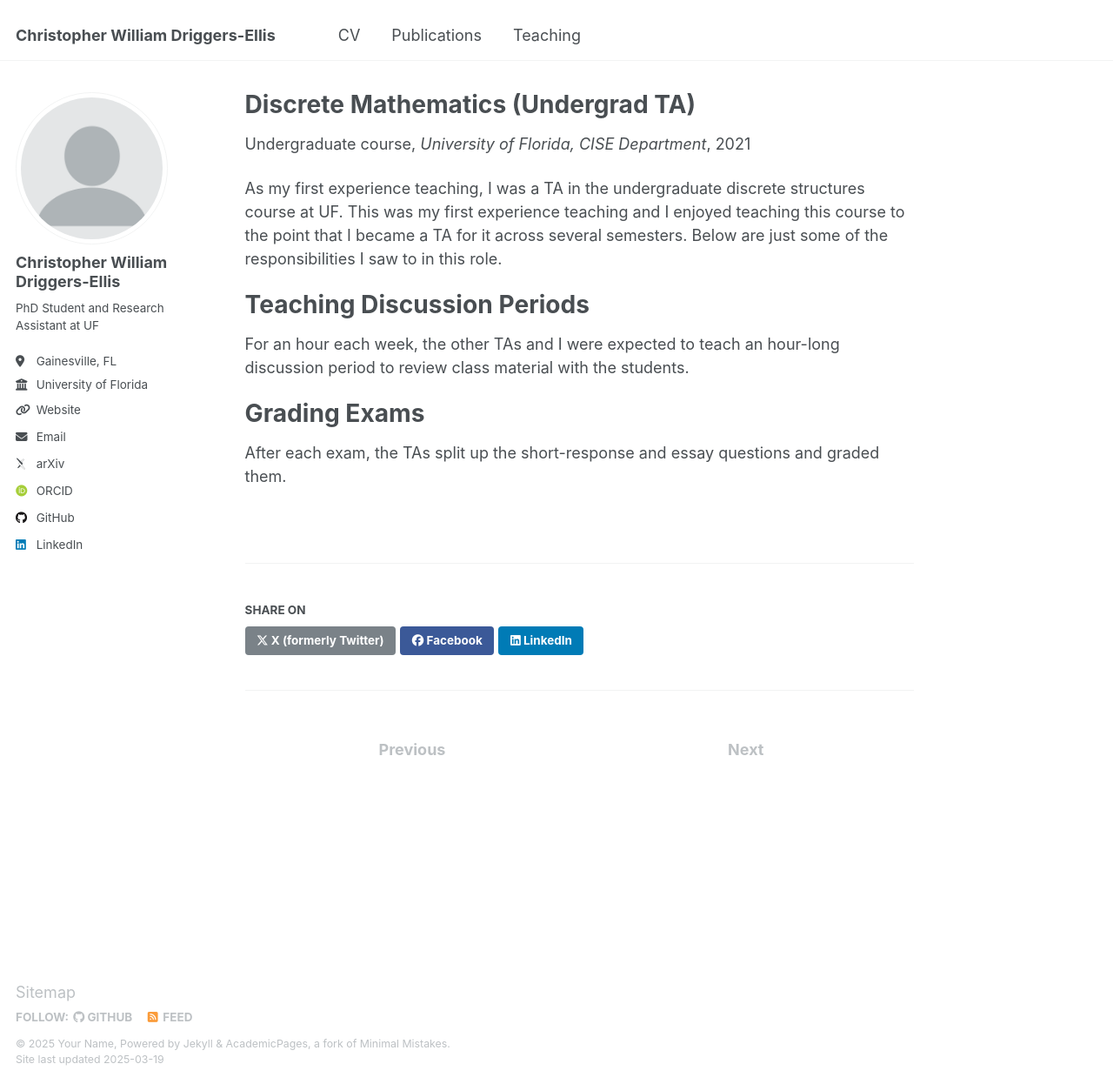
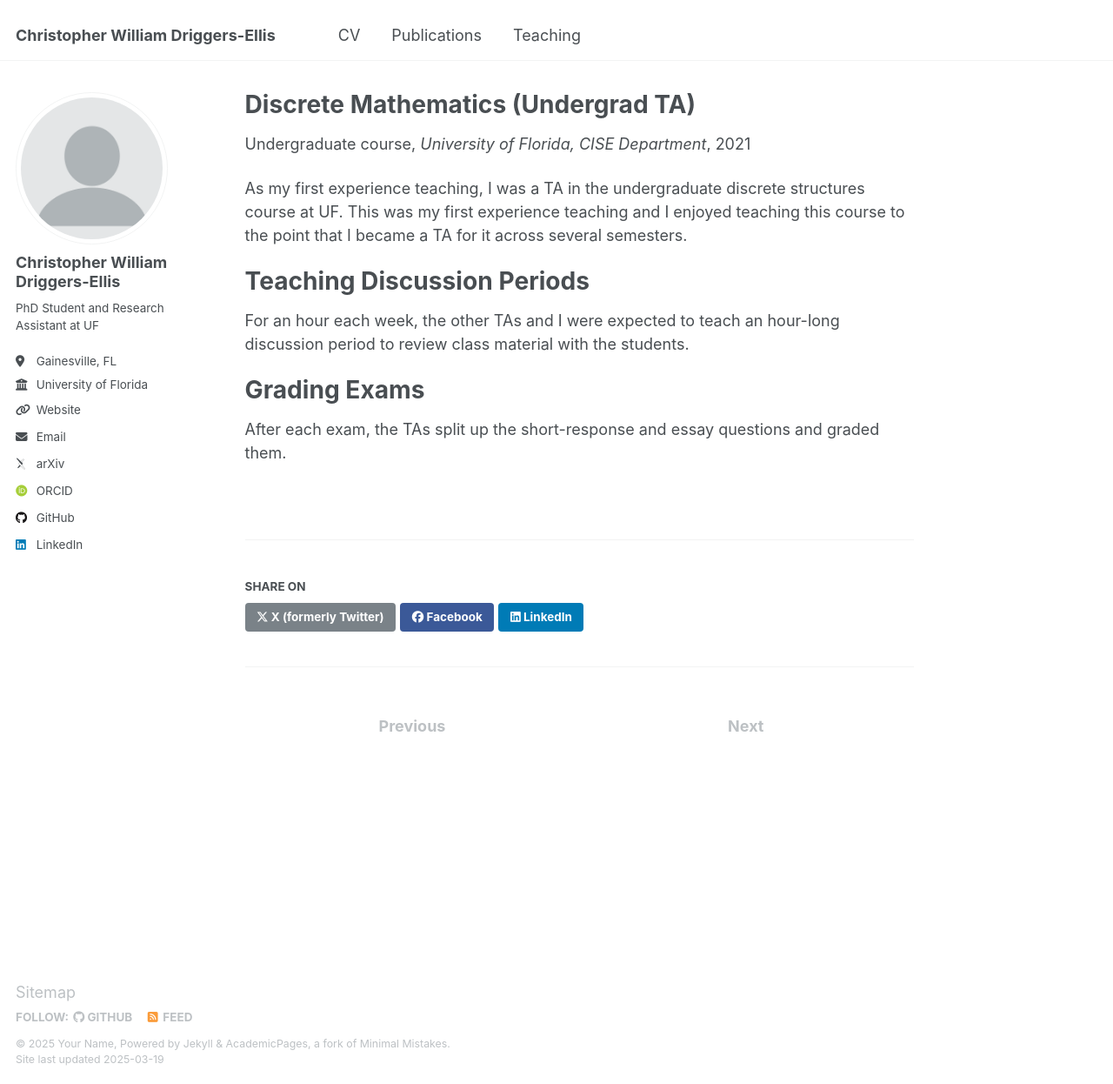
Before and after one commit to CWDE615/cwde615.github.io, a Jekyll site: the page built from _teaching/2021-spring-cot3100.md, in a window 1280 px wide and 1246 px high. Shown: the whole window at 87% size. Built offline with Jekyll 4.4.1, drawn with Linux system fonts in a browser that asks for light colours; some web fonts are replaced.

Commit message:
Update 2021-spring-cot3100.md

```diff
--- a/_teaching/2021-spring-cot3100.md
+++ b/_teaching/2021-spring-cot3100.md
@@ -10,7 +10,6 @@ location: "Gainesville, Florida, USA"
 
 As my first experience teaching, I was a TA in the undergraduate discrete structures course at UF.
 This was my first experience teaching and I enjoyed teaching this course to the point that I became a TA for it across several semesters.
-Below are just some of the responsibilities I saw to in this role.
 
 Teaching Discussion Periods
 ======
```
